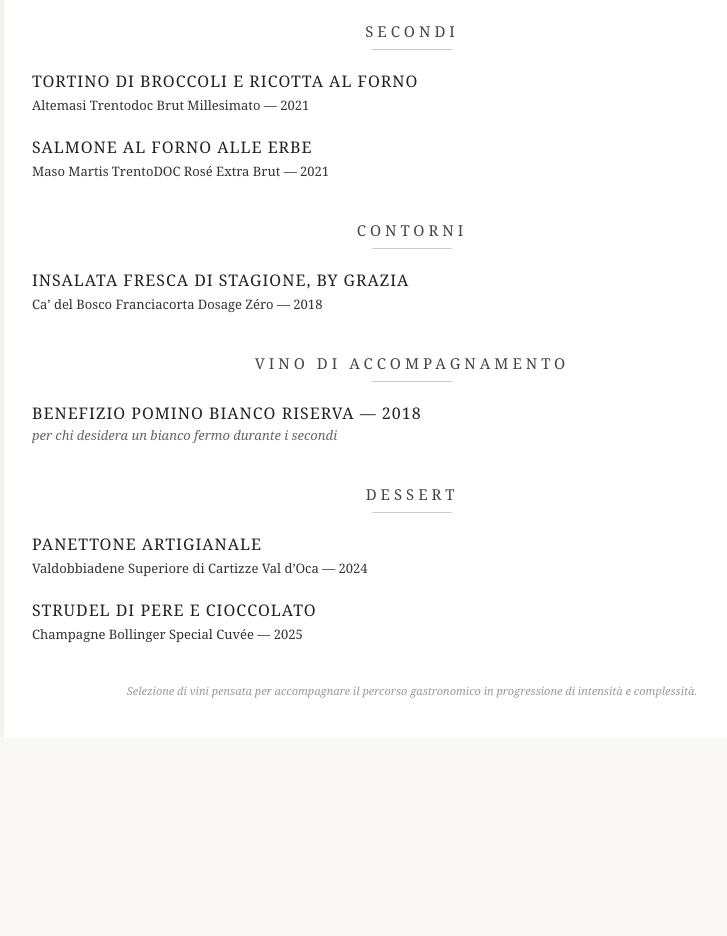
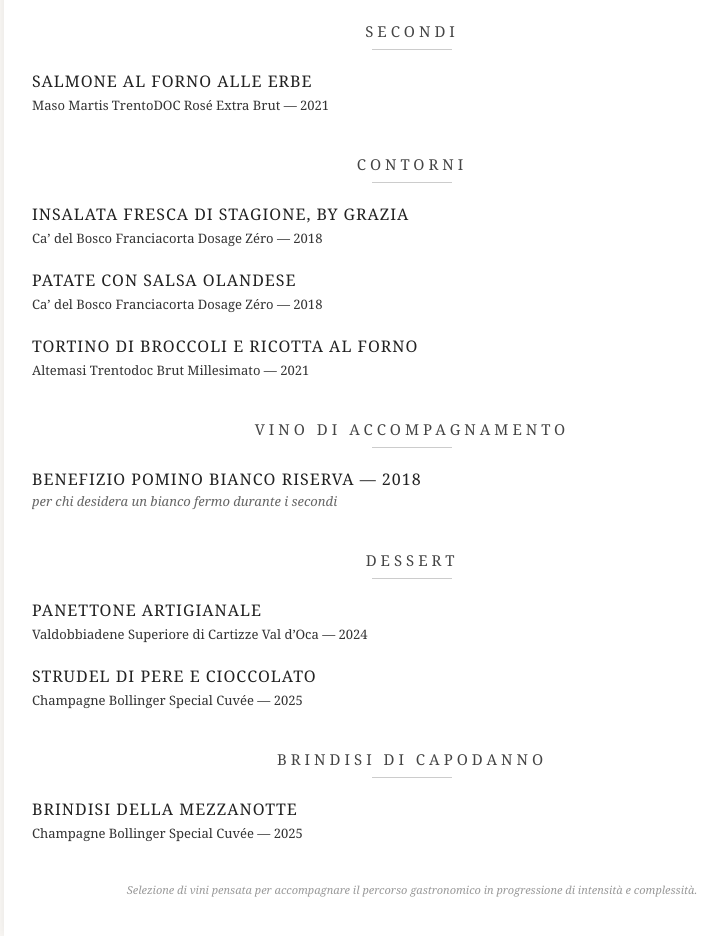
Before and after one commit to viaripagrande97-eng/Cena-capodanno-2026, a plain HTML site: page index.html in a window 1280 px wide. Shown: the part 720-1656 px from the top of the page, without its empty margins (228-955 px from the left). Before the commit the page ends 1458 px from the top, so only its background shows below. Drawn offline with Linux system fonts and the light colour scheme.

Commit message:
Update index.html

```diff
--- a/index.html
+++ b/index.html
@@ -159,11 +159,6 @@
       <div class="divider"></div>
 
       <div class="item">
-        <div class="item-name">Tortino di broccoli e ricotta al forno</div>
-        <div class="item-wine">Altemasi Trentodoc Brut Millesimato — 2021</div>
-      </div>
-
-      <div class="item">
         <div class="item-name">Salmone al forno alle erbe</div>
         <div class="item-wine">Maso Martis TrentoDOC Rosé Extra Brut — 2021</div>
       </div>
@@ -177,6 +172,16 @@
       <div class="item">
         <div class="item-name">Insalata fresca di stagione, by Grazia</div>
         <div class="item-wine">Ca’ del Bosco Franciacorta Dosage Zéro — 2018</div>
+      </div>
+
+      <div class="item">
+        <div class="item-name">Patate con salsa olandese</div>
+        <div class="item-wine">Ca’ del Bosco Franciacorta Dosage Zéro — 2018</div>
+      </div>
+
+      <div class="item">
+        <div class="item-name">Tortino di broccoli e ricotta al forno</div>
+        <div class="item-wine">Altemasi Trentodoc Brut Millesimato — 2021</div>
       </div>
     </div>
 
@@ -207,6 +212,17 @@
       </div>
     </div>
 
+    <!-- BRINDISI DI CAPODANNO -->
+    <div class="section">
+      <div class="section-title">Brindisi di Capodanno</div>
+      <div class="divider"></div>
+
+      <div class="item">
+        <div class="item-name">Brindisi della mezzanotte</div>
+        <div class="item-wine">Champagne Bollinger Special Cuvée — 2025</div>
+      </div>
+    </div>
+
     <div class="footer">
       Selezione di vini pensata per accompagnare il percorso gastronomico in progressione di intensità e complessità.
     </div>
```
